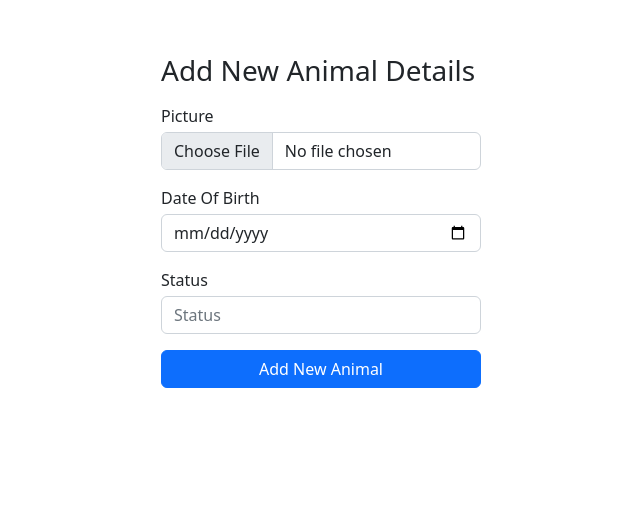
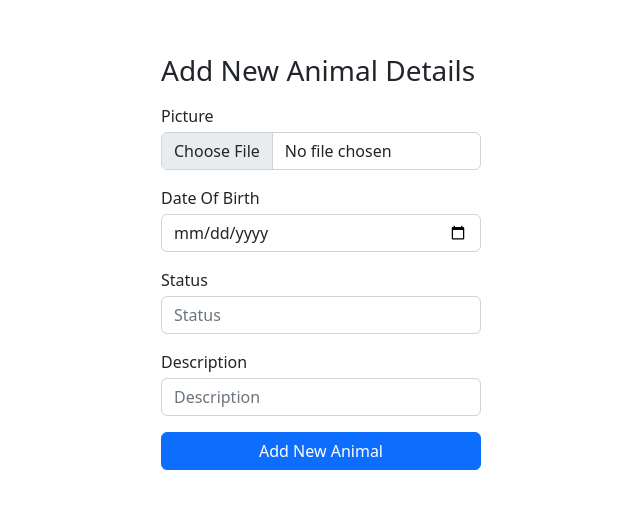
Before and after one commit to MudassarHusnain/dairy_farm, a React (Create React App) app: page /addAnimal in a window 1280 px wide. Shown: the part 246-754 px from the top of the page, without its empty margins (319-959 px from the left). Built offline with nearby package versions, Linux system fonts and the light colour scheme; no server answers.

Commit message:
add the description of animal

```diff
--- a/src/Addanimal.js
+++ b/src/Addanimal.js
@@ -37,6 +37,7 @@ export default function Addanimal() {
     data.append("picture", e.target.picture.files[0]);
     data.append("date_of_birth", e.target.date_of_birth.value);
     data.append("status", e.target.status.value);
+    data.append("description",e.target.description.value);
     fetch("/animals", {
       method: "POST",
       body: data,
@@ -81,6 +82,14 @@ export default function Addanimal() {
         type="number" name="status"
         />
       </div>
+      <div className="form-group mt-3">
+        <label>Description</label>
+        <input
+        className="form-control mt-1"
+        placeholder="Description"
+        type="textarea" name="description"
+        />
+      </div>
       <div className="d-grid gap-2 mt-3">
             <button type="submit" className="btn btn-primary">
               Add New Animal
--- a/src/FrontPage.js
+++ b/src/FrontPage.js
@@ -9,8 +9,8 @@ import Carousel from 'react-bootstrap/Carousel';
 import Card from 'react-bootstrap/Card';
 import Button from 'react-bootstrap/Button';
 import  axios from "axios";
-import Addanimal from './Addanimal';
-import DetailPage from './DetailPage';
+import {useNavigate} from 'react-router-dom';
+// import history from './history';
 const alldata=[];
 const animal={}
 export default class FrontPage extends Component {
@@ -20,7 +20,8 @@ export default class FrontPage extends Component {
         this.state={
             logout:false,
             animals:[],
-            addA:0
+            addA:0,
+            detail:false
         }
     }
     logout()
@@ -56,12 +57,13 @@ export default class FrontPage extends Component {
         animal["date_of_birth"]=res.data.date_of_birth
         animal["status"]=res.data.status
         animal["image"]=res.data.image
+        animal["description"]=res.data.description
         console.log(animal)
+        this.props.navigation.navigate('/detail')
 
       })
-      .catch((error) => console.log(error));
-      <DetailPage animal={animal}  />
-      this.props.history.push("/detail")
+      .catch((error) => console.log(error))
+
       }
 
   render() {
@@ -146,16 +148,16 @@ export default class FrontPage extends Component {
         </Carousel.Caption>
       </Carousel.Item>
     </Carousel>
-    <div style={{marginLeft:'10%,position:absolute,top:0%'}}>
+    <div style={{marginLeft:'10%',position:'absolute',top:'90%'}}>
    {alldata.map((data)=>
      <>
   <Card onClick={()=>this.detail(data.id)} className='position-relative top-0' style={{ width: '18rem',display:'inline-block',marginLeft:'1%',marginTop:'1%',padding:0,alignContent:'center',boxShadow: '1px 2px 9px #888888'}}>
     <Card.Img variant="top" src={data.image} />
+
     <Card.Body>
       <Card.Title>Card Title</Card.Title>
       <Card.Text>
-        Some quick example text to build on the card title and make up the
-        bulk of the card` content.
+        {data.description}
       </Card.Text>
       <Button variant="primary">Go somewhere</Button>
     </Card.Body>
--- /dev/null
+++ b/src/history.js
@@ -0,0 +1,3 @@
+import { createBrowserHistory as history} from 'history';
+
+export default history();
```
